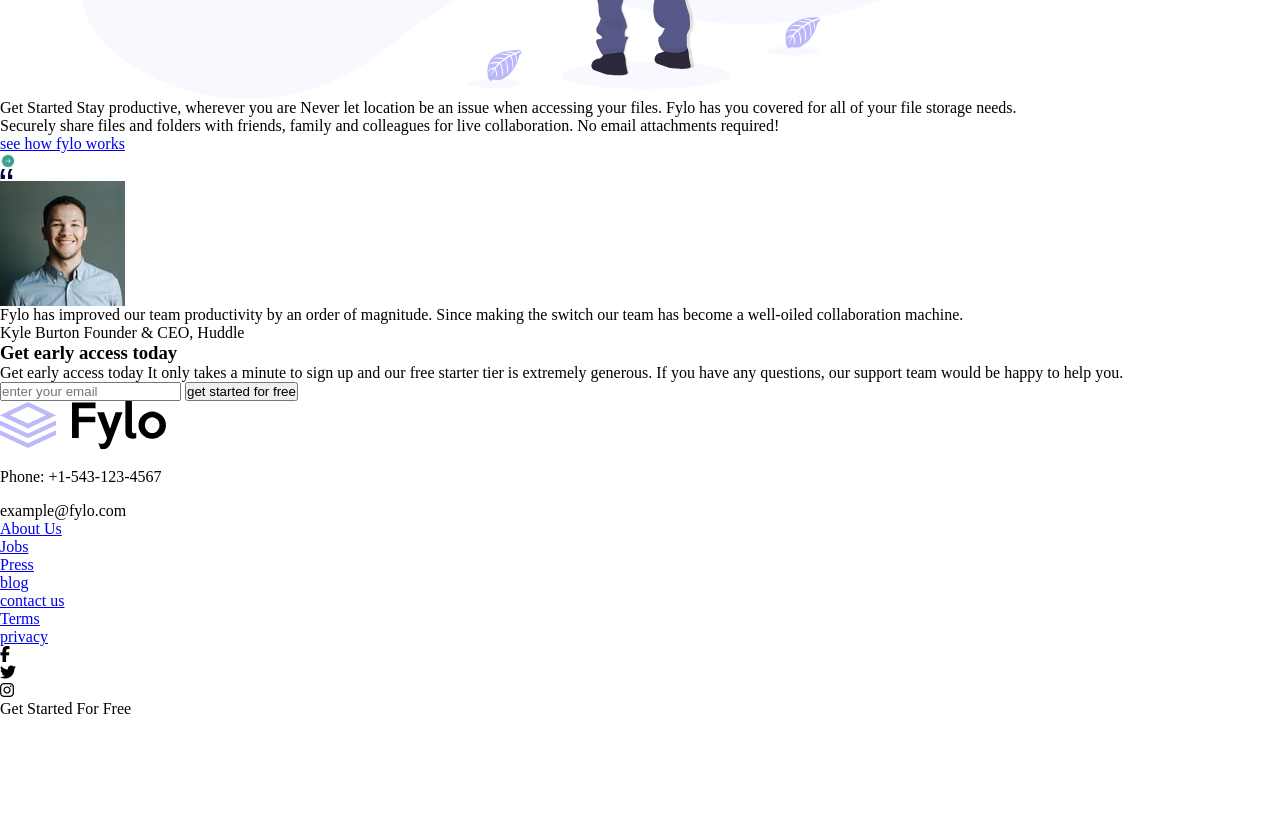
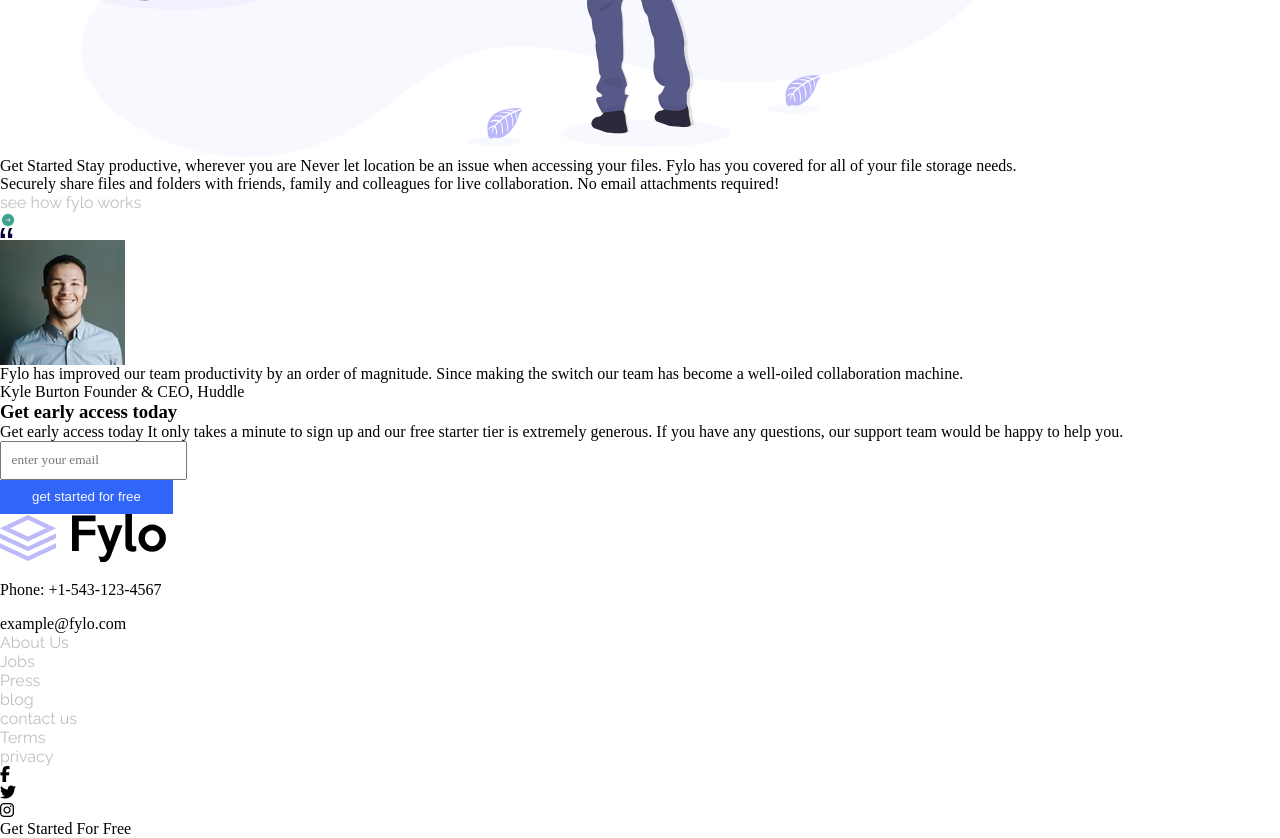
Before and after one commit to aliakhizer/Fylo-landing-page-, a plain HTML site: page index.html in a window 1280 px wide. Shown: the part 1720-2558 px from the top of the page. Before the commit the page ends 2438 px from the top, so only its background shows below. Drawn offline with Linux system fonts and the light colour scheme.

Commit message:
adding typography styles pf page

```diff
--- a/css/style.css
+++ b/css/style.css
@@ -24,3 +24,33 @@
     display: block;
     max-width: 100%;
 }
+
+/* typgraphy */
+a{
+
+    text-decoration: none;
+    font-family: var(--ff-heading);
+    color:var(--neutral-soft);
+
+}
+a:hover{
+    text-decoration: underline;
+}
+ul,li{
+    list-style: none;
+}
+
+
+button{
+    display: block;
+    border:none;
+    padding: .6rem 2rem;
+    background-color: var(--accent-dark);
+    color: var(--neutral-light);
+
+
+}
+input{
+    padding: .6rem;
+    font-family: inherit;
+}
--- a/index.html
+++ b/index.html
@@ -24,6 +24,7 @@
     <link rel="stylesheet" href="css/style.css" />
   </head>
   <body>
+
     <header>
       <a href="#"><img src="./images/logo.svg" alt="fylo logo" /></a>
       <nav>
@@ -56,7 +57,7 @@
           class="email-input"
           id="email-input"
         />
-        <button class="btn"></button>
+        <button class="btn">get started</button>
       </form>
     </section>
 
```
